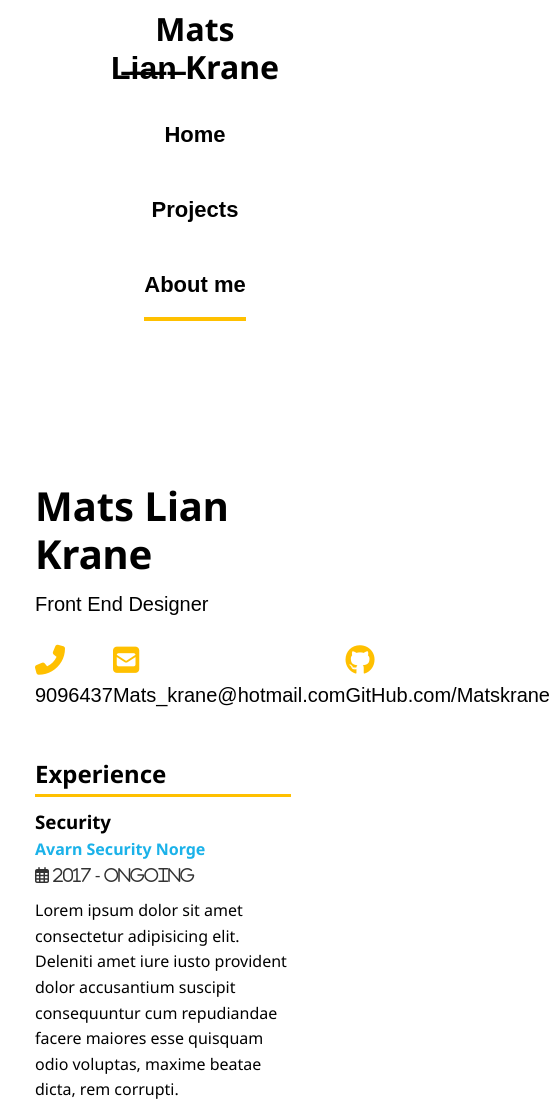
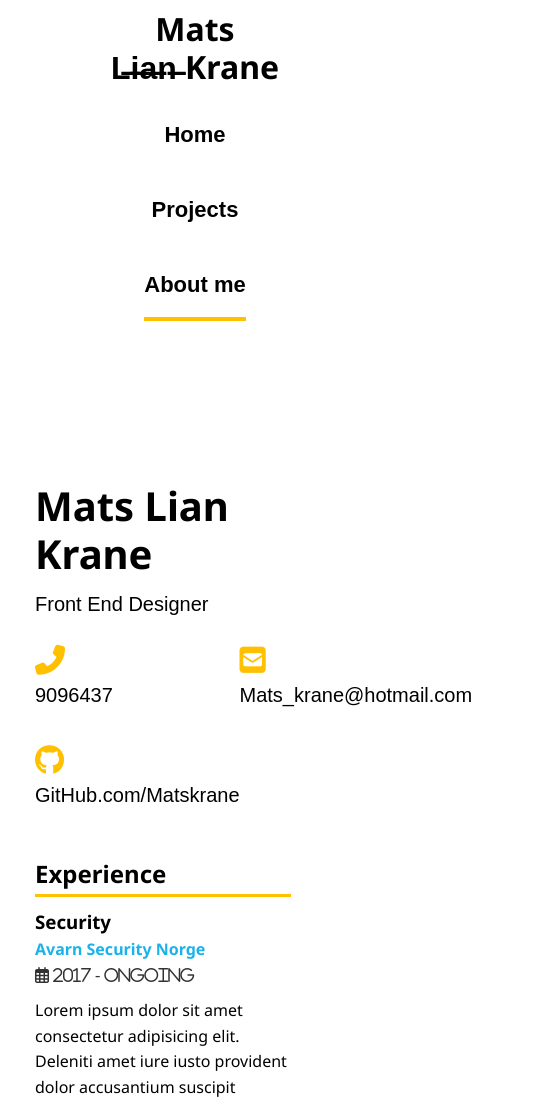
Before and after one commit to Matskrane/Portfolio, a plain HTML site: page about.html in a window 390 px wide. Shown: the top 1100 px of the page, 550 px wide, since content can reach past the window. Drawn offline with Linux system fonts and the light colour scheme.

Commit message:
responsive

```diff
--- a/CSS/style.css
+++ b/CSS/style.css
@@ -411,4 +411,9 @@ iframe {
   .name {
     text-align: center;
   }
+
+  .my-header ul {
+    display: grid;
+    grid-template-columns: repeat(2, 1fr);
+  }
 }
```
